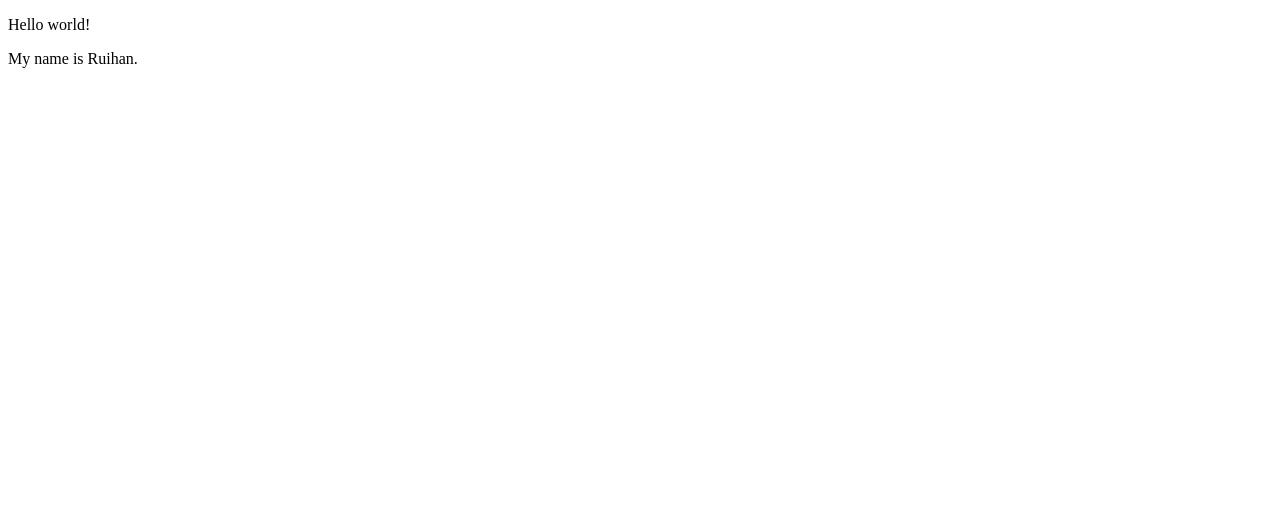
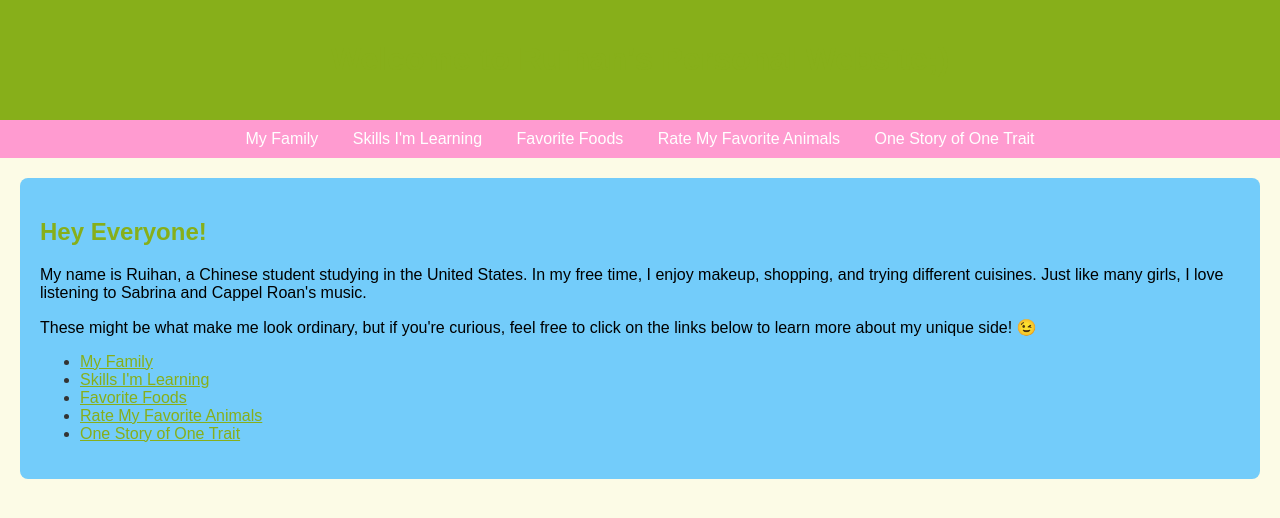
Before and after one commit to Ruihan1107/Ruihan1107.github.io, a plain HTML site: page index.html in a window 1280 px wide. Drawn offline with Linux system fonts and the light colour scheme.

Commit message:
Home page

```diff
--- a/index.html
+++ b/index.html
@@ -1,20 +1,117 @@
-
 <!DOCTYPE html>
 <html lang="en">
-<meta charset="UTF-8">
-<title>Page Title</title>
-<meta name="viewport" content="width=device-width, initial-scale=1">
-<link rel="stylesheet" href="">
-<style>
-</style>
-<script src=""></script>
 
-<!--- Code above this line will not be displayed on the browser -->
+<head>
+    <meta charset="UTF-8">
+    <meta name="viewport" content="width=device-width, initial-scale=1">
+    <title>Ruihan's Personal Website</title>
+
+    <!-- External stylesheet link -->
+    <link rel="stylesheet" href="style.css">
+
+    <!-- Internal CSS (optional) -->
+    <style>
+        body {
+            font-family: Arial, sans-serif;
+            margin: 0;
+            padding: 0;
+            background-color: #FCFBE6; /* 背景色 */
+        }
+
+        header {
+            background-color: #87AF1A; /* 头部背景色 */
+            color: white;
+            text-align: center;
+            padding: 20px;
+        }
+
+        nav {
+            background-color: #FF9BD0; /* 导航栏背景色 */
+            padding: 10px;
+        }
+
+        nav ul {
+            list-style-type: none;
+            margin: 0;
+            padding: 0;
+            text-align: center;
+        }
+
+        nav ul li {
+            display: inline;
+            margin: 0 15px;
+        }
+
+        nav ul li a {
+            color: white;
+            text-decoration: none;
+        }
+
+        section {
+            padding: 20px;
+            margin: 20px;
+            background-color: #73CCFA; /* 内容区背景色 */
+            border-radius: 8px;
+        }
+
+        footer {
+            background-color: #FFDC2C; /* 页脚背景色 */
+            color: white;
+            text-align: center;
+            padding: 10px;
+            position: fixed;
+            width: 100%;
+            bottom: 0;
+        }
+
+        h1, h2 {
+            font-family: 'Arial', sans-serif;
+            color: #87AF1A; /* 主标题颜色 */
+        }
+
+        ul {
+            color: #333; /* 列表项文字颜色 */
+        }
+
+        a {
+            color: #87AF1A; /* 链接颜色 */
+        }
+
+        a:hover {
+            color: #FF9BD0; /* 悬停时链接颜色 */
+        }
+    </style>
+
+</head>
 
 <body>
 
-    <p>Hello world!</p>
-    <p>My name is Ruihan.</p>
+    <header>
+        <h1>Welcome to Ruihan's Personal Website;)</h1>
+    </header>
+
+    <nav>
+        <ul>
+            <li><a href="family.html">My Family</a></li>
+            <li><a href="skills.html">Skills I'm Learning</a></li>
+            <li><a href="food.html">Favorite Foods</a></li>
+            <li><a href="animals.html">Rate My Favorite Animals</a></li>
+            <li><a href="traits.html">One Story of One Trait</a></li>
+        </ul>
+    </nav>
+
+    <section>
+        <h2>Hey Everyone!</h2>
+        <p>My name is Ruihan, a Chinese student studying in the United States. In my free time, I enjoy makeup, shopping, and trying different cuisines. Just like many girls, I love listening to Sabrina and Cappel Roan's music.</p>
+        <p>These might be what make me look ordinary, but if you're curious, feel free to click on the links below to learn more about my unique side! <span>&#128521;</span></p>
+
+        <ul>
+            <li><a href="family.html">My Family</a></li>
+            <li><a href="skills.html">Skills I'm Learning</a></li>
+            <li><a href="food.html">Favorite Foods</a></li>
+            <li><a href="animals.html">Rate My Favorite Animals</a></li>
+            <li><a href="traits.html">One Story of One Trait</a></li>
+        </ul>
 
 </body>
 
```
